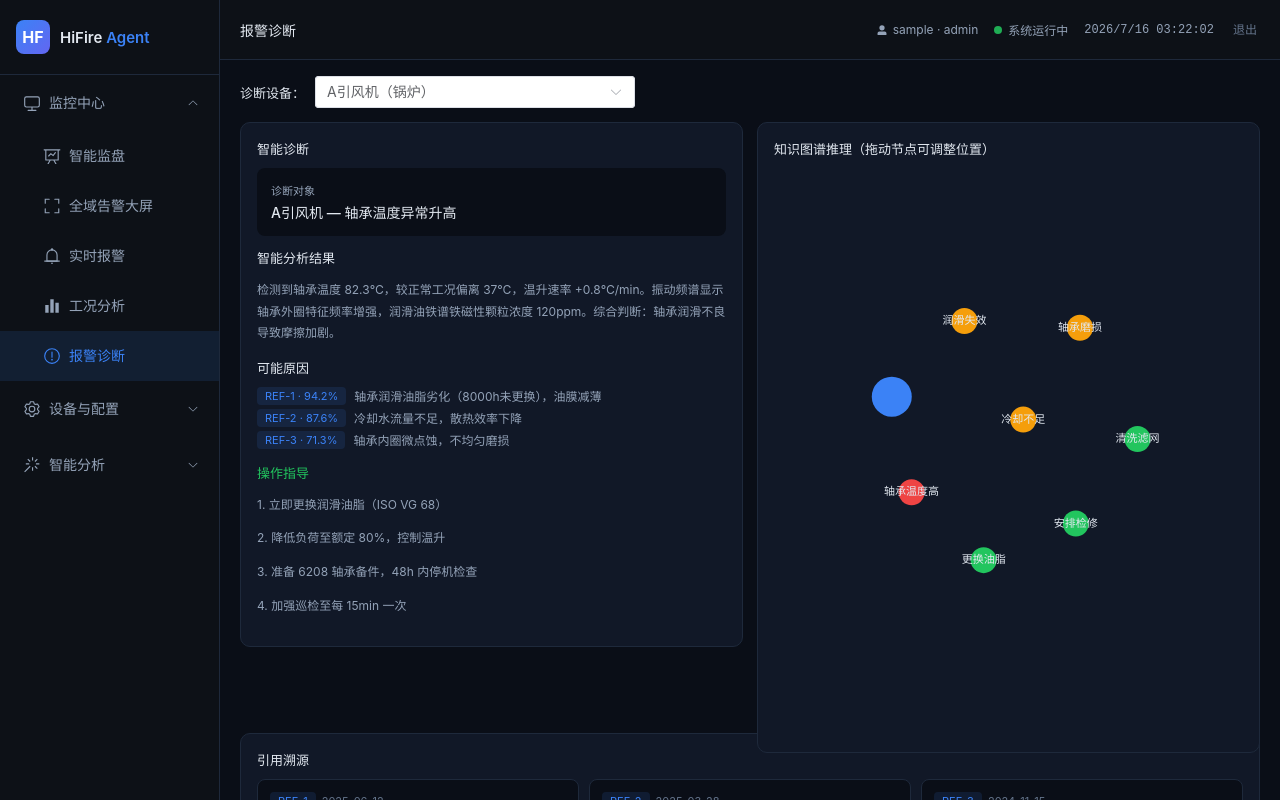
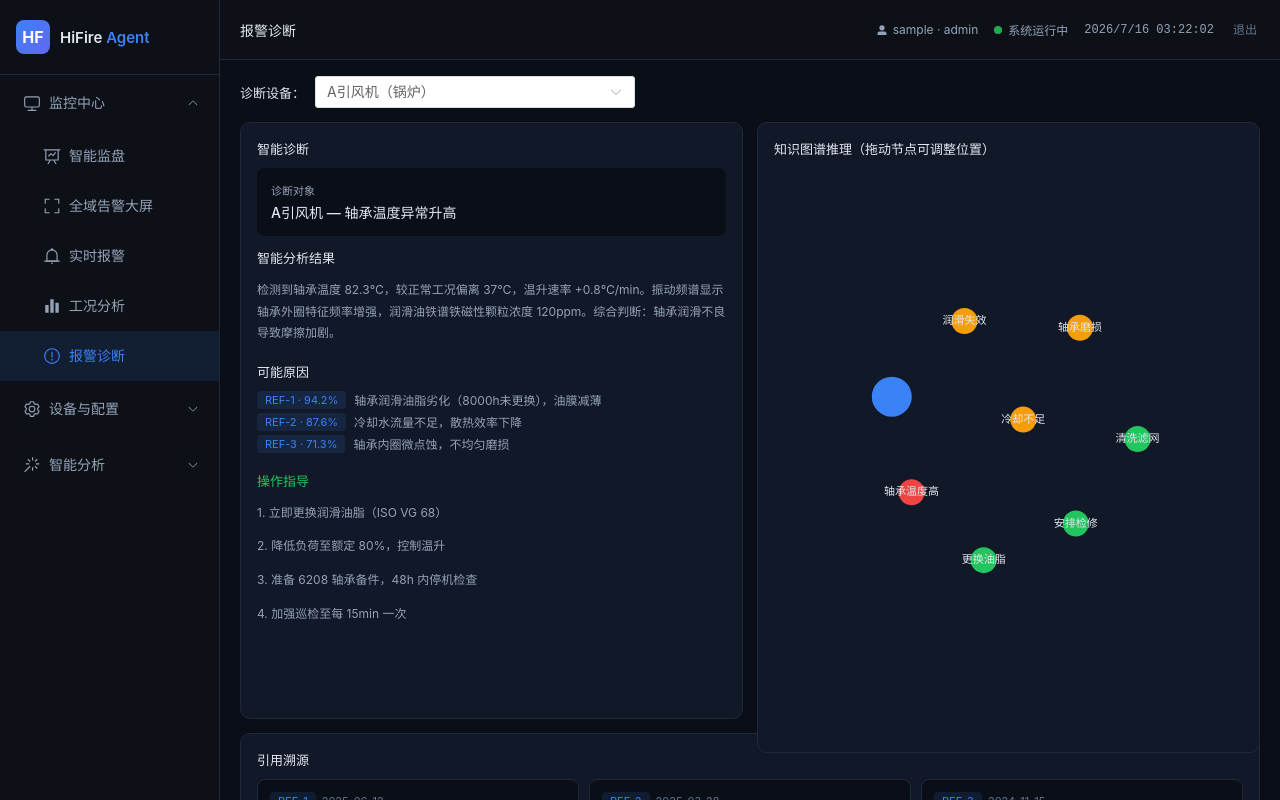
Before and after one commit to lanfan318/1.00, a Vue app: page /diagnosis in a window 1280 px wide. Built offline with nearby package versions, Linux system fonts and the light colour scheme; sample sign-in values are in the browser's storage.

Commit message:
诊断页：el-row改flex+diad-col stretch，真正等高

```diff
--- a/src/views/DiagnosisView.vue
+++ b/src/views/DiagnosisView.vue
@@ -6,8 +6,8 @@
       <el-option v-for="d in diagList" :key="d.id" :value="d.id" :label="d.name + '（' + d.dept + '）' + (d.alarm ? ' — ' + d.alarm : '')"/>
     </el-select>
   </div>
-  <el-row :gutter="14" align="stretch">
-    <el-col :span="12"><div class="cd"><div class="cd-t">智能诊断</div>
+  <el-row :gutter="14" class="diag-row">
+    <el-col :span="12" class="diag-col"><div class="cd diag-card"><div class="cd-t">智能诊断</div>
       <div style="background:#0a0e17;border-radius:8px;padding:14px;margin-bottom:12px">
         <div style="font-size:11px;color:#94a3b8;margin-bottom:4px">诊断对象</div>
         <div style="font-size:14px;font-weight:500">{{ cur.name }} — {{ cur.fault }}</div>
@@ -116,8 +116,13 @@ onUnmounted(() => kc?.dispose())
 .tg-w { background: rgba(245,158,11,0.12); color: #f59e0b; }
 .tg-i { background: rgba(59,130,246,0.12); color: #3b82f6; }
 
+/* 两列等高 */
+.diag-row { display: flex; align-items: stretch; }
+.diag-col { display: flex; }
+.diag-card { flex: 1; display: flex; flex-direction: column; }
+
 /* 知识图谱：右侧与左侧等高 */
-.kg-card { display: flex; flex-direction: column; height: 100%; }
+.kg-card { display: flex; flex-direction: column; height: 100%; flex: 1; }
 .kg-card .cd-t { flex-shrink: 0; }
 .kg-chart { flex: 1; min-height: 500px; }
 
```
